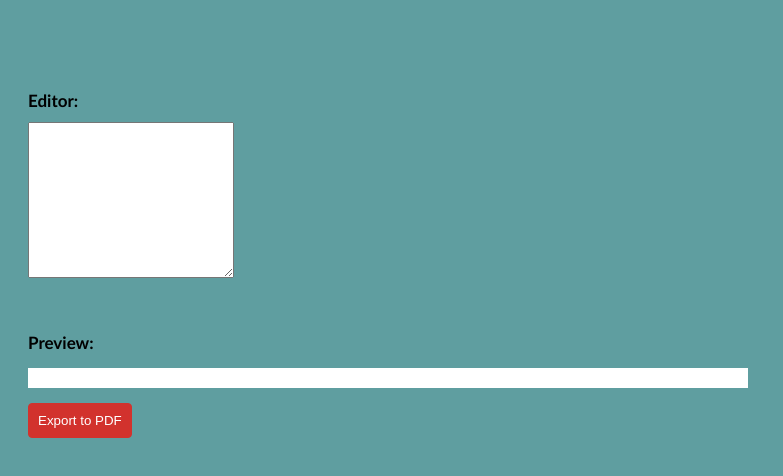
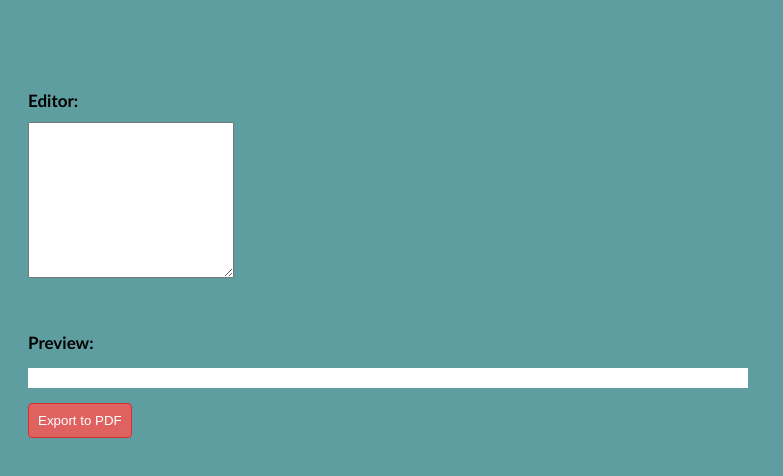
Before and after one commit to ygordeoliveira/markdown-previewer-Freecodecamp, a React (Create React App) app: page / in a window 1280 px wide. In both pictures the pointer is over the button "Export to PDF". Shown: the top 476 px of the page, without its empty margins (0-783 px from the left). Built offline with nearby package versions, Linux system fonts and the light colour scheme.

Commit message:
Make the hover animation on the project's button element

```diff
--- a/src/App.css
+++ b/src/App.css
@@ -44,6 +44,12 @@ button {
     padding: 9px;
     margin-top: 15px;
     margin-left: 2px;
+    transition: background-color 0.3s ease, color 0.3s ease;
+}
+
+button:hover {
+    background-color: #ff5350cc;
+    color: #fff;
 }
 
 @media screen and (min-device-width: 1200px) and (max-device-width: 1300px) {
```
